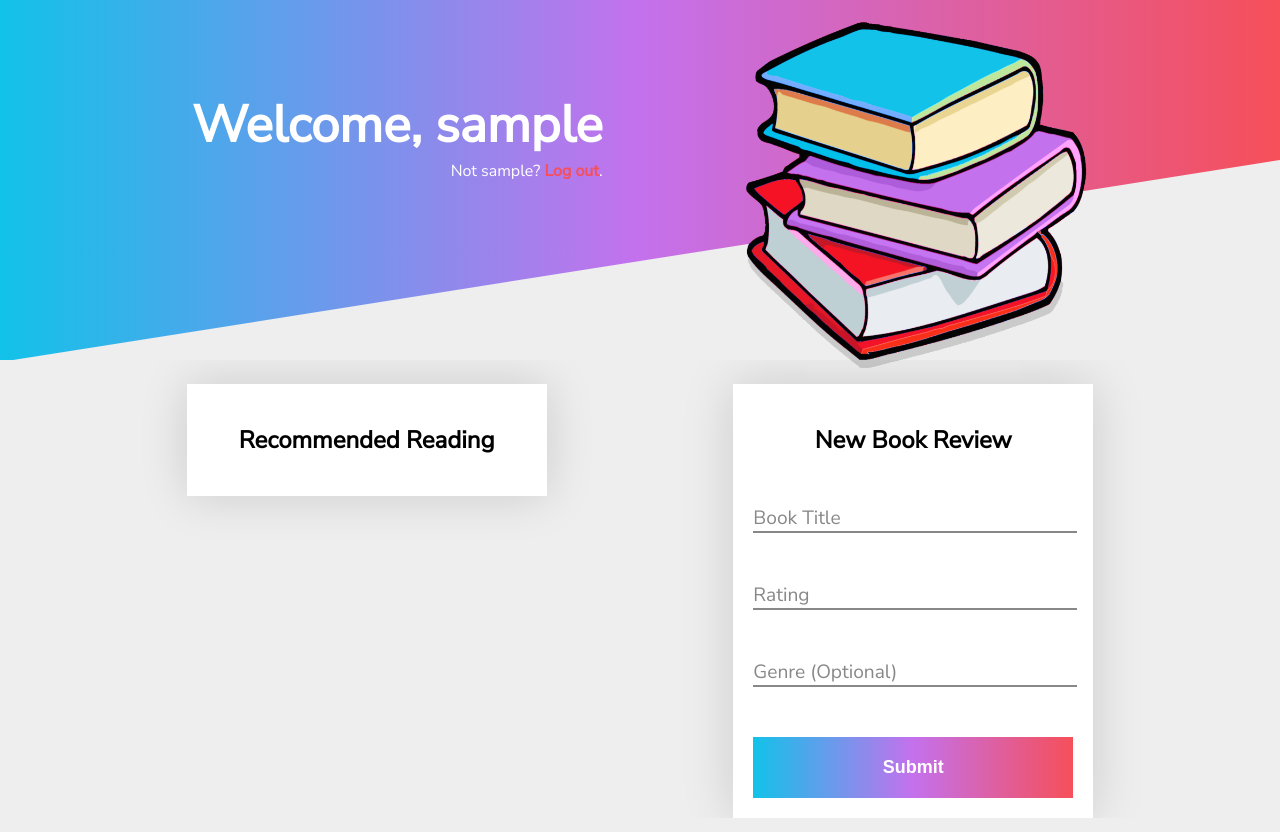
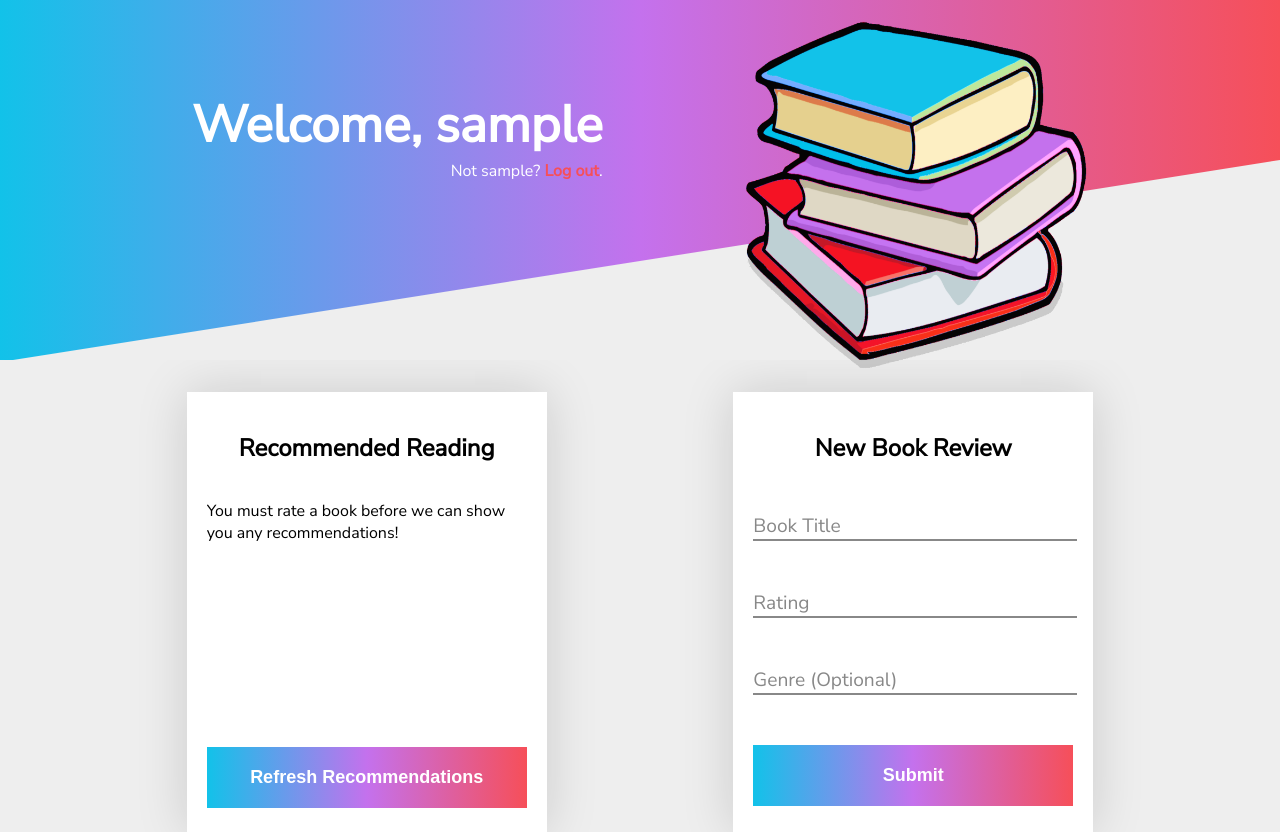
Before and after one commit to guymccombe/web-based-book-recommender, a Flask app: page / in a window 1280 px wide. Run offline with Flask 2, Linux system fonts and the light colour scheme; the visitor is signed in with stand-in values (Sample User, id 1); data that the repository does not hold is empty; style sheets or scripts are compiled from the project's sources; parts of the project's set-up code (start-up, migrations or seed data) failed here and were passed over.

Commit message:
Recommendation table generation.

```diff
--- a/server.py
+++ b/server.py
@@ -18,15 +18,52 @@ def home():
 
 
 @app.route("/recommend", methods=["GET"])
-def getRecommendations():
+def recommend():
     if "username" in session:
-        sortedPredicitons = predicitionsDF.iloc[int(session["username"])].sort_values(
-            ascending=False)  # TODO permanent solution instead of casting username to int
+        print("Entered get")
+        rec = getRecommendations(session["username"])
+        print("Exited get")
+        return rec
     else:
         abort(403)
 
 
-@app.route("/login")
+def getRecommendations(username, numberOfRecommendations=5):
+    if "recommendations" in session:
+        print("session found")
+        recommendations = session["recommendations"]
+    else:
+        userID = userNameToID(username)
+        sortPred = predicitionsDF.iloc[userID].sort_values(ascending=False)
+
+        userData = ratings[ratings.user_id == userID]
+        userFull = userData.merge(books, how="left", left_on="book_id",
+                                right_on="book_id").sort_values(['rating'], ascending=False)
+
+        print(f"User {userID} has already rated {userFull.shape[0]} books.")
+        print(f"Recommending the highest {numberOfRecommendations} ratings.")
+
+        recommendations = (
+            books[~books["book_id"].isin(userFull["book_id"])].
+            merge(pd.DataFrame(sortPred).reset_index(),
+                how="left", left_on="title",
+                right_on="title").
+            rename(columns={userID: "Predictions"}).
+            sort_values("Predictions", ascending=False)
+        )
+        session["recommendations"] = recommendations
+
+    recommendations = recommendations.iloc[:numberOfRecommendations, :-1]
+    xs = recommendations.to_json()
+    return xs
+
+
+def userNameToID(username):
+    # TODO permanent solution instead of casting username to int
+    return int(username)
+
+
+@app.route("/login", methods=["GET"])
 def login():
     return render_template("login.html")
 
@@ -82,8 +119,8 @@ def generatePredictionsDFBySingularValueDecomposition(dataframe):
 
 if __name__ == "__main__":
     rootPath = path.dirname(__file__)
-    # TODO remove this nrows, caps number of ratings read to save memory
-    ratings = pd.read_csv(path.join(rootPath, "data/ratings.csv"), nrows=10000)
+    ratings = pd.read_csv(  # nrows to reduce memory usage during development
+        path.join(rootPath, "data/ratings.csv"), nrows=100000)
     books = pd.read_csv(path.join(rootPath, "data/books.csv"))
     ratings_books = pd.merge(ratings, books, on="book_id")
 
--- a/static/js/index.js
+++ b/static/js/index.js
@@ -1,22 +1,35 @@
-$('.inputWrapper input').focus(function () {
-    $(this).addClass('focussed');
+$(".inputWrapper input").focus(function() {
+  $(this).addClass("focussed");
 });
 
-$('.inputWrapper input').blur(function () {
+$(".inputWrapper input").blur(function() {
   if ($(this).val().length == 0) {
-        $(this).removeClass('focussed');
+    $(this).removeClass("focussed");
   }
-})
+});
 
-$(document).ready(function () {
+$("#refreshRecommendations").click(e => {
+  e.preventDefault();
+  getRecommendations();
+});
+
+$(document).ready(function() {
+  getRecommendations();
+});
+
+function getRecommendations() {
   $.ajax({
-        type: 'GET',
-        url: 'recommend',
-        success: function () {
-            console.log('success');
+    type: "GET",
+    url: "recommend",
+    success: function(res) {
+      const recommended = $("#recommended");
+      recommended.html("");
+      for (index in res) {
+        recommended.append("<tr><td>" + res[index] + "</td></tr>");
+      }
     },
-        error: function (xhr, status, error) {
+    error: function(xhr) {
       console.log(xhr.responseText);
     }
   });
-});
+}
--- a/static/scss/index.scss
+++ b/static/scss/index.scss
@@ -67,21 +67,35 @@ body {
 }
 
 #contentWrapper {
-    margin-top: 1.5em;
+  margin-top: 2em;
   display: flex;
   justify-content: space-evenly;
+  @media all and (max-width: 980px) {
+    flex-flow: column;
+  }
 }
 
 .content {
   background: $white;
-    box-shadow: 0 0 3em rgba(#000,0.15);
-    height: 100%;
+  box-shadow: 0 0 3em rgba(#000, 0.15);
+  height: 400px;
   width: 25vw;
   padding: 20px;
 }
 
 .content h2 {
   text-align: center;
+}
+
+#tableWrapper {
+  height: 238px;
+  overflow: auto;
+}
+
+#recommended td {
+  color: $grey;
+  border-bottom: 2px solid $grey;
+  padding-top: 12px;
 }
 
 .inputWrapper {
@@ -140,3 +154,12 @@ input.focussed {
 
   cursor: pointer;
 }
+
+#refreshRecommendations.btn {
+  background-image: linear-gradient(to right, $blue 50%, $pink, $red);
+  background-position: right;
+  &:hover {
+    background-position: left;
+  }
+  margin-top: 25px;
+}
--- a/templates/index.html
+++ b/templates/index.html
@@ -1,14 +1,24 @@
 <!DOCTYPE html>
 <html lang="en">
   <head>
-    <meta charset="UTF-8">
-    <meta name="viewport" content="width=device-width, initial-scale=1.0">
-    <meta http-equiv="X-UA-Compatible" content="ie=edge">
+    <meta charset="UTF-8" />
+    <meta name="viewport" content="width=device-width, initial-scale=1.0" />
+    <meta http-equiv="X-UA-Compatible" content="ie=edge" />
     <title>BookClub</title>
-    <link rel="shortcut icon" type="image/png" href="{{ url_for('static', filename= 'img/favicon.png') }}"/>
+    <link
+      rel="shortcut icon"
+      type="image/png"
+      href="{{ url_for('static', filename= 'img/favicon.png') }}"
+    />
 
-    <link rel="stylesheet" href="{{ url_for('static', filename = 'css/index.css') }}">
-    <link href="https://fonts.googleapis.com/css?family=Nunito+Sans&display=swap" rel="stylesheet">
+    <link
+      rel="stylesheet"
+      href="{{ url_for('static', filename = 'css/index.css') }}"
+    />
+    <link
+      href="https://fonts.googleapis.com/css?family=Nunito+Sans&display=swap"
+      rel="stylesheet"
+    />
   </head>
 
   <body>
@@ -20,26 +30,37 @@
           <span>Not {{ name }}? <a href="/logout">Log out</a>.</span>
         </div>
       </div>
-        <img src="{{ url_for('static', filename = 'img/book.png') }}" alt="">
+      <img src="{{ url_for('static', filename = 'img/book.png') }}" alt="" />
     </div>
 
     <div id="contentWrapper">
       <div class="content">
         <h2>Recommended Reading</h2>
+        <div id="tableWrapper">
+          <table id="recommended">
+            <p>
+              You must rate a book before we can show you any recommendations!
+            </p>
+          </table>
+        </div>
+
+        <button id="refreshRecommendations" class="btn">
+          Refresh Recommendations
+        </button>
       </div>
       <div class="content">
         <h2>New Book Review</h2>
         <form id="reviewForm">
           <div class="inputWrapper">
-                    <input type="text" name="title">
+            <input type="text" name="title" />
             <span>Book Title</span>
           </div>
           <div class="inputWrapper">
-                    <input type="text" name="rating">
+            <input type="text" name="rating" />
             <span>Rating</span>
           </div>
           <div class="inputWrapper">
-                    <input type="text" name="genre">
+            <input type="text" name="genre" />
             <span>Genre (Optional)</span>
           </div>
           <button id="reviewSubmitButton" class="btn">Submit</button>
```
Also changed, not shown: static/scss/login.scss (+10 -4 lines), templates/login.html (+20 -12 lines), static/scss/__colours.scss (line endings or trailing spaces). Lines whose indentation alone changed are shown as unchanged.
